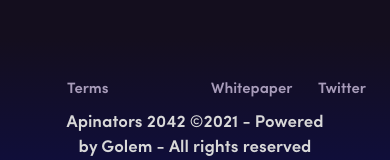
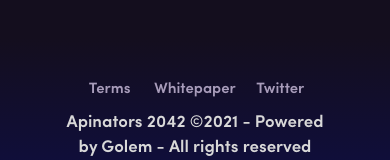
Before and after one commit to Emergencesxyz/SpiceRush, a Next.js app in the folder landing/: page / in a window 390 px wide. Shown: the part 5543-5703 px from the top of the page. Built offline with nearby package versions, Linux system fonts and the light colour scheme; a web font is replaced by a local one.

Commit message:
fix bug footer:responsive

```diff
--- a/landing/components/Footer/Footer.module.scss
+++ b/landing/components/Footer/Footer.module.scss
@@ -3,11 +3,17 @@
   display: flex;
   flex-direction: row;
   justify-content: space-between;
-  padding-left: 14rem;
-  padding-right: 14rem;
+  /* padding-left: 10rem;
+  padding-right: 10rem; */
   color: #a89cba;
   font-family: "sofia-pro-SemiBold";
   font-size: 26px;
+
+  .links {
+    text-align: center;
+    width: 30%;
+    line-height: 40px;
+    /* padding-right: 10%; */
 
     a {
       &:hover {
@@ -15,6 +21,7 @@
       }
       &:active {
         color: "white";
+      }
     }
   }
 }
@@ -35,11 +42,6 @@
     color: #a89cba;
     font-family: "sofia-pro-SemiBold";
     font-size: 15px;
-
-    .links {
-      line-height: 40px;
-      padding-right: 10%;
-    }
   }
 
   .footerRow2 {
--- a/landing/components/Footer/Footer.tsx
+++ b/landing/components/Footer/Footer.tsx
@@ -5,16 +5,8 @@
   return (
     <>
       <Row className={styles.footerRow1}>
-        <Col style={{ display: "flex", flexDirection: "row" }}>
-          <Col
-            md={2}
-            style={{
-              display: "flex",
-              flexDirection: "column",
-              paddingRight: "40%",
-              lineHeight: "40px",
-            }}
-          >
+        <Col style={{ display: "flex", flexDirection: "row", width: "80%" }}>
+          <Col className={styles.links}>
             <a href="" target="_blank">
               Terms
             </a>
```
Lines whose indentation alone changed are shown as unchanged.
